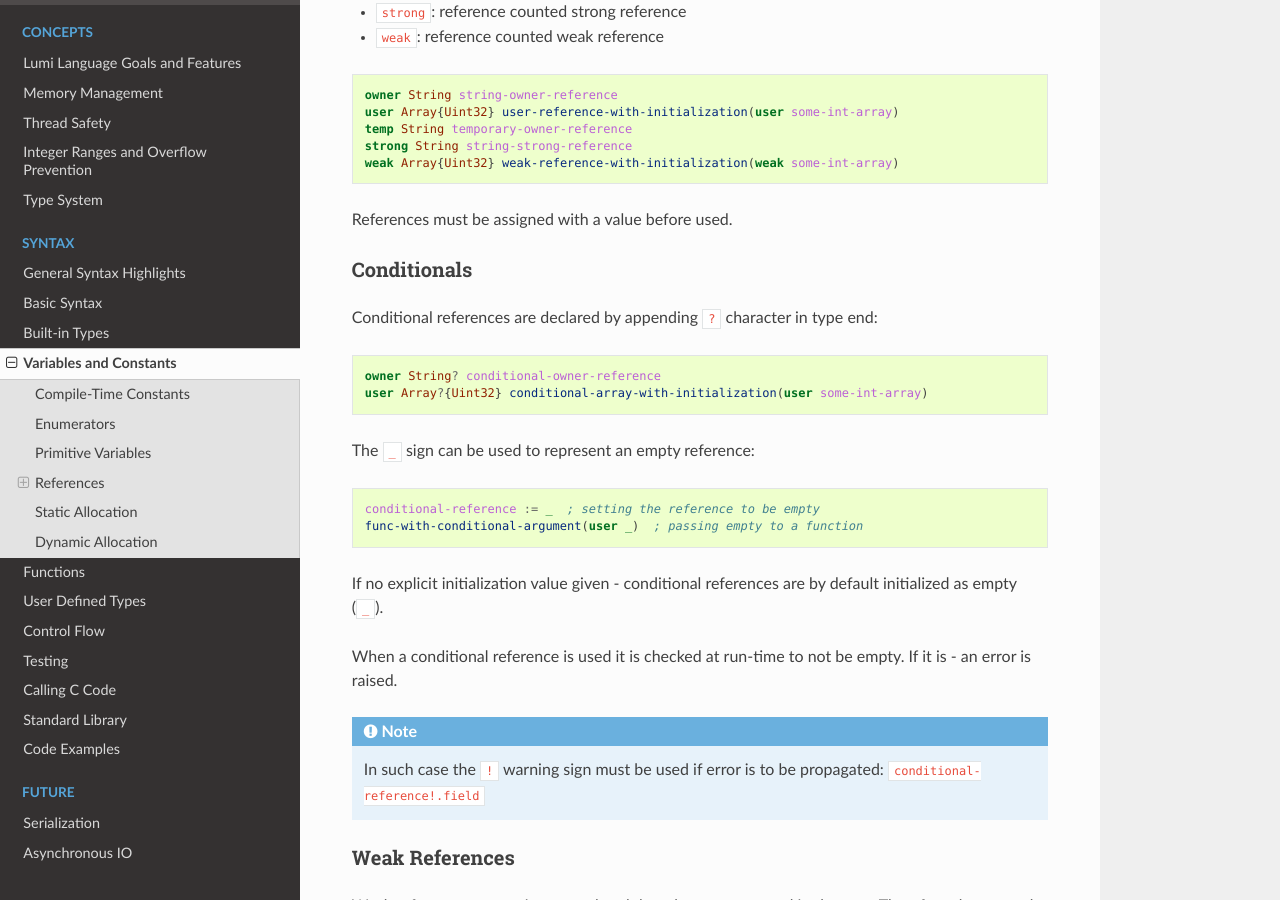
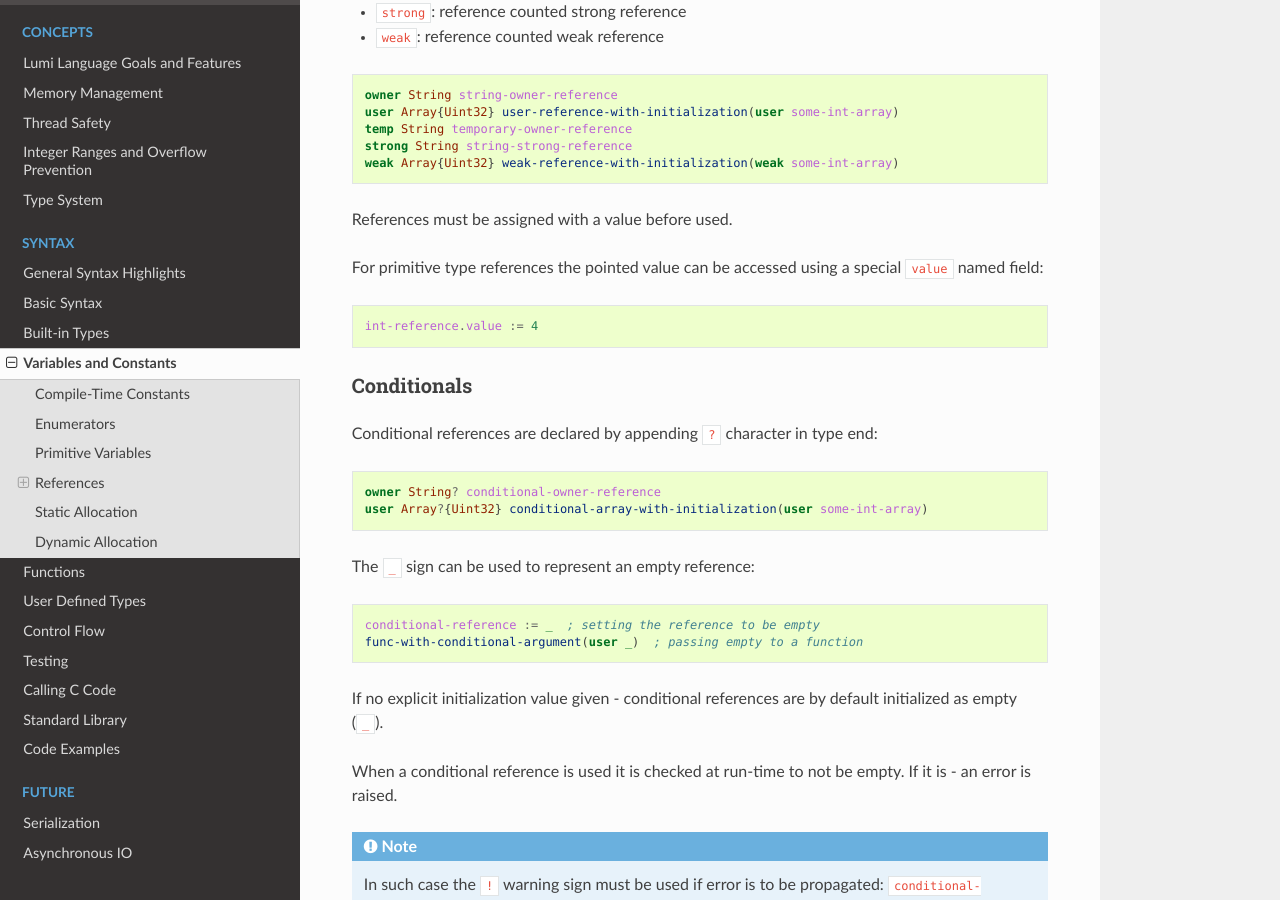
Before and after one commit to meircif/lumi-lang, a Sphinx documentation site: the page built from docs/variables.rst, in a window 1280 px wide and 900 px high, scrolled down 1842 px. Built offline with Sphinx 7.4.7 and the Read the Docs theme 2.0.0, drawn with Linux system fonts in a browser that asks for light colours.

Commit message:
Document primitive reference value field

```diff
--- a/docs/variables.rst
+++ b/docs/variables.rst
@@ -91,6 +91,11 @@ References are declared using the wanted memory access keywords:
    weak Array{Uint32} weak-reference-with-initialization(weak some-int-array)
 
 References must be assigned with a value before used.
+
+For primitive type references the pointed value can be accessed using a special
+``value`` named field::
+
+   int-reference.value := 4
 
 
 .. _conditionals:
```
